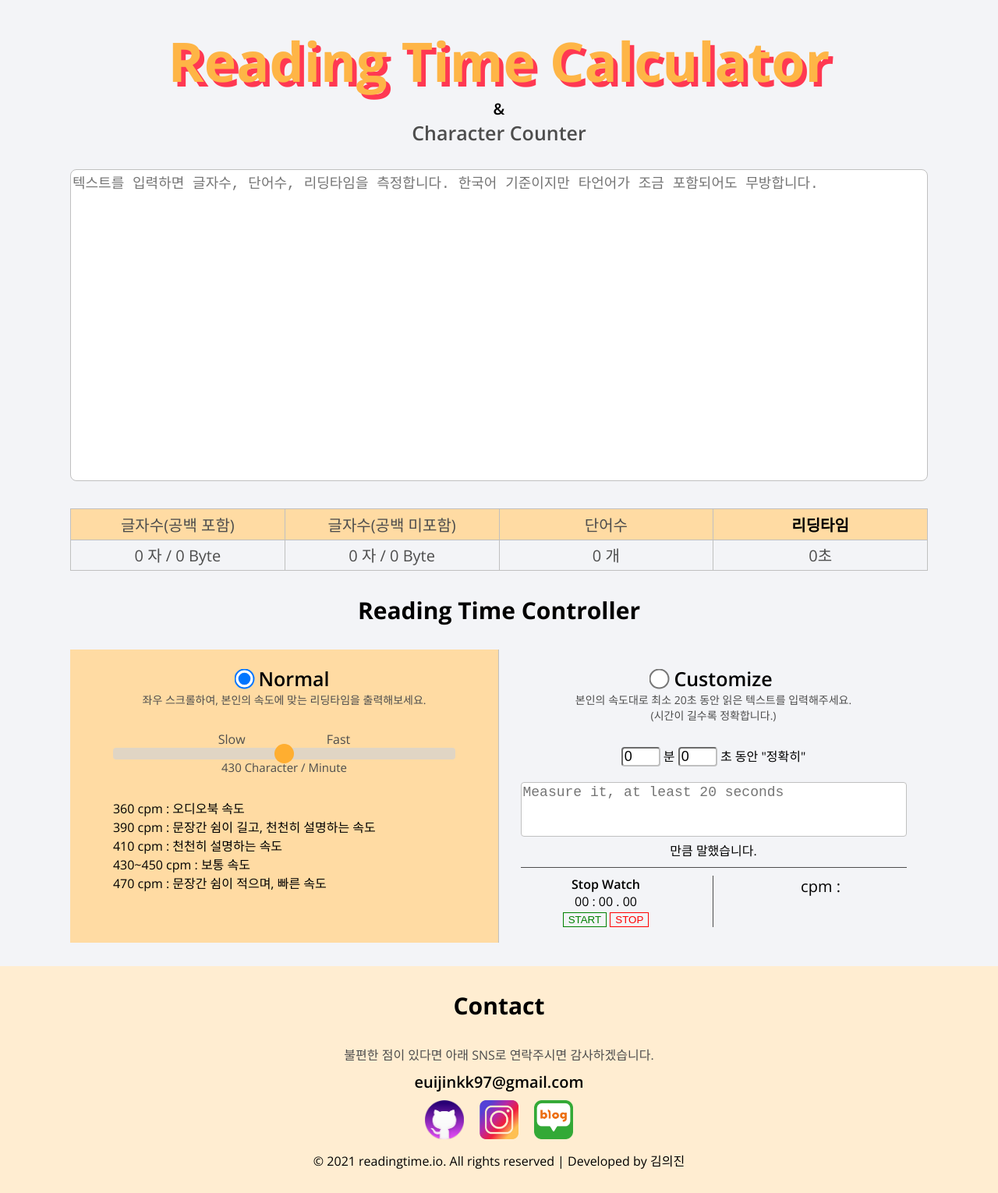
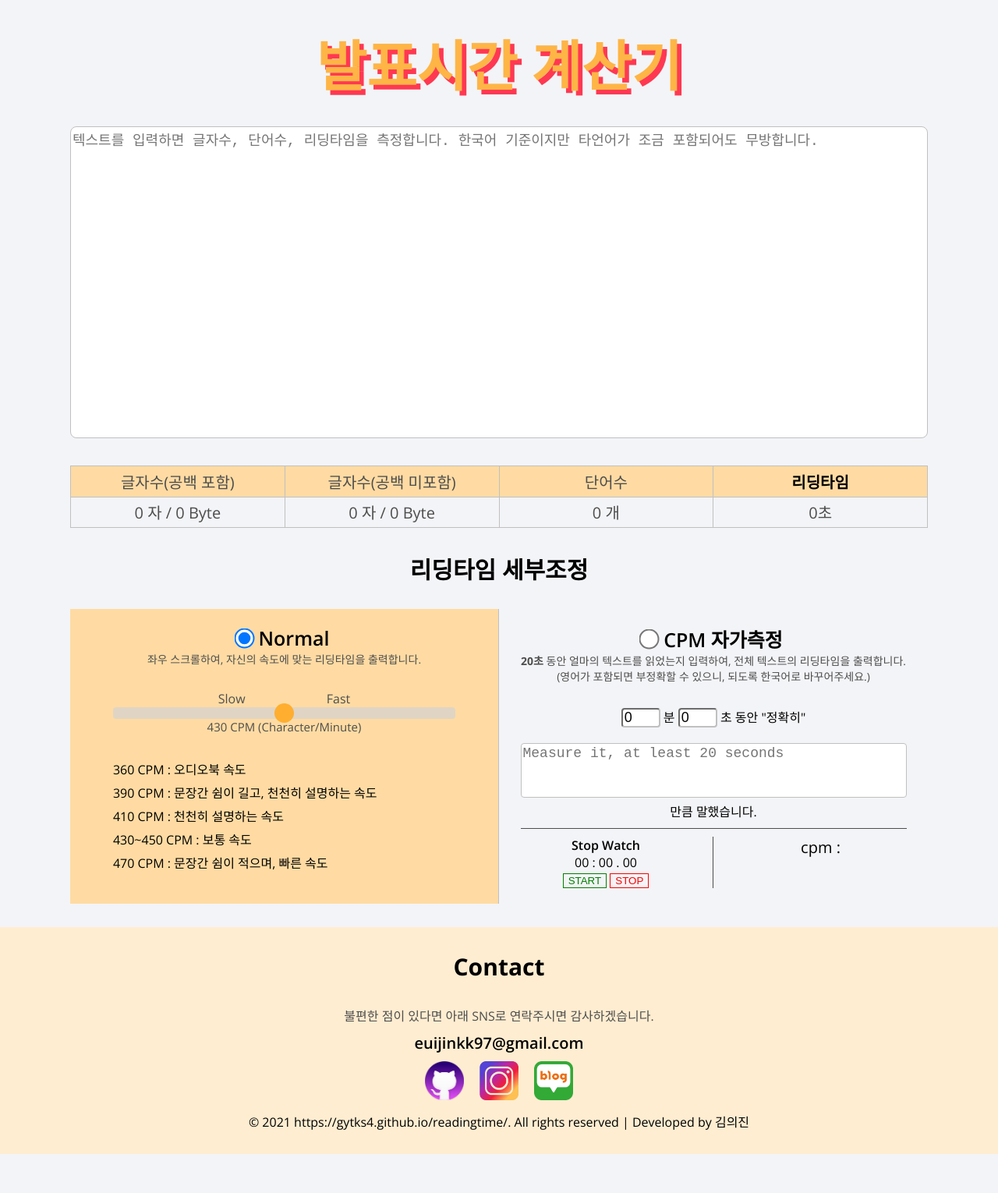
Before and after one commit to gytks4/ReadingTime, a plain HTML site: page index.html in a window 1280 px wide. Shown: the whole page at 78% size. After the commit the page ends 1480 px from the top, so only its background shows below. Drawn offline with nearby package versions, Linux system fonts and the light colour scheme.

Commit message:
Final touch 1

```diff
--- a/index.html
+++ b/index.html
@@ -29,9 +29,8 @@
 
 <body>
     <div class="title">
-        <div>Reading Time Calculator</div>
-        <div>&</div>
-        <div>Character Counter</div>
+        <div>발표시간 계산기</div>
+
     </div>
 
     <section id="main">
@@ -62,7 +61,7 @@
 
         </div> -->
 
-        <p class="subtitle">Reading Time Controller</p>
+        <p class="subtitle">리딩타임 세부조정</p>
         <!-- <p class="paragraph">보다 정확하게 측정하고 싶다면, Customize를 이용하세요.</p> -->
         <div class="readingTimeContainer">
 
@@ -71,30 +70,32 @@
                     <input type="radio" name="checking" id="sliderRadio" checked value="slider">
                     <label for="sliderRadio">Normal</label>
                 </div>
-                <p class="paragraph">좌우 스크롤하여, 본인의 속도에 맞는 리딩타임을 출력해보세요.</p>
+                <p class="paragraph">좌우 스크롤하여, 자신의 속도에 맞는 리딩타임을 출력합니다.</p>
 
                 <!-- <br/>(스크롤하여 속도를 조절해주세요.) -->
                 <div class="box1">
                     <p>Slow            Fast</p>
                     <input type="range" min="310" max="550" value="430"
                         step="10" class="slider" id="myRange" list="tickmarks">
-                    <p class="cpm">430 Character / Minute</p>
+                    <p class="cpm">430 CPM (Character/Minute)</p>
                 </div>
                 <p class="cpmText">
-                    360 cpm : 오디오북 속도<br/>
-                    390 cpm : 문장간 쉼이 길고, 천천히 설명하는 속도<br/>
-                    410 cpm : 천천히 설명하는 속도<br/>
-                    430~450 cpm : 보통 속도<br/>
-                    470 cpm : 문장간 쉼이 적으며, 빠른 속도
+                    360 CPM : 오디오북 속도<br/>
+                    390 CPM : 문장간 쉼이 길고, 천천히 설명하는 속도<br/>
+                    410 CPM : 천천히 설명하는 속도<br/>
+                    430~450 CPM : 보통 속도<br/>
+                    470 CPM : 문장간 쉼이 적으며, 빠른 속도
                 </p>
             </div>
 
             <div class="customizeContainer">
                 <div class="radioBox">
                     <input type="radio" name="checking" id="customizeRadio" value="customize">
-                    <label for="customizeRadio">Customize</label>
+                    <label for="customizeRadio">CPM 자가측정</label>
                 </div>
-                <p class="paragraph">본인의 속도대로 최소 20초 동안 읽은 텍스트를 입력해주세요.<br/>(시간이 길수록 정확합니다.)</p>
+                <p class="paragraph"><strong>20초</strong> 동안 얼마의 텍스트를 읽었는지 입력하여, 전체 텍스트의 리딩타임을 출력합니다.
+                    <br/>(영어가 포함되면 부정확할 수 있으니, 되도록 한국어로 바꾸어주세요.)
+                </p>
 
                 <!-- <br/>(일정 시간 동안 읽은 텍스트를 정확하게 넣어주세요.) -->
                 <div class="box2">
@@ -168,7 +169,7 @@
             </a>
         </div>
         <!-- <p class="copyright">ⓒ Copyright <strong>EuiJin Kim</strong> 2021</p> -->
-        <p class="copyright"> © 2021 readingtime.io. All rights reserved | Developed by 김의진</p>
+        <p class="copyright"> © 2021 https://gytks4.github.io/readingtime/. All rights reserved | Developed by 김의진</p>
 
     </section>
 </body>
--- a/main.js
+++ b/main.js
@@ -90,7 +90,7 @@ radioBtn[0].onclick = function () {
 radioBtn[1].onclick = function () {
     sliderContainer.style.backgroundColor = "transparent";
     customizeContainer.style.backgroundColor = "var(--color-second)";
-
+    seconds = parseInt(minutesInput.value)*60+parseInt(secondsInput.value);
     if (seconds===0 || textInput2.value=="") {
         readingTime.innerHTML = "Please, customize";
     } else {
@@ -112,7 +112,7 @@ slider.oninput = function() {
             readingTime.innerHTML = `${Math.floor(readingTimeValue/60)}분 ${Math.round(readingTimeValue-(Math.floor(readingTimeValue/60))*60)}초`
         }
         console.log(readingTimeValue);
-        cpmPara.innerHTML = `${this.value} Character / Minute`;
+        cpmPara.innerHTML = `${this.value} CPM (Character/Minute)`;
     }
 }
 
--- a/style.css
+++ b/style.css
@@ -247,6 +247,7 @@ label {
   /* padding-left: 55px; */
   width: 80%;
   margin: auto;
+  line-height: 30px;
 }
 
 /* The slider itself */
```
